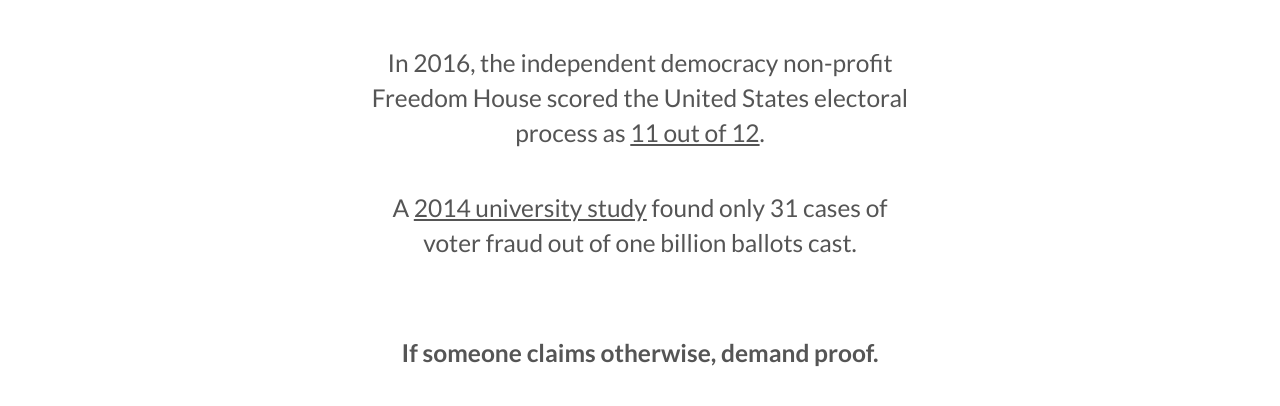
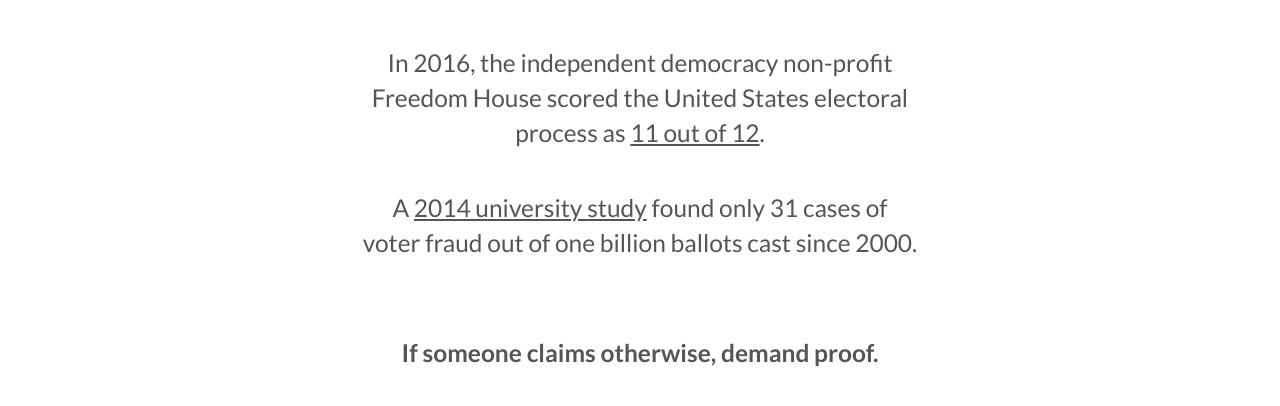
Before and after one commit to chrisalbon/istheelectionrigged.com, a website: page index.html in a window 1280 px wide. Shown: the part 630-1036 px from the top of the page. Drawn offline with nearby package versions, Linux system fonts and the light colour scheme.

Commit message:
added note from sarah baurledanzman

```diff
--- a/index.html
+++ b/index.html
@@ -61,7 +61,7 @@
                         </div>
                         <div class="row evidence">
                             <div class="col-lg-6 col-centered">
-                                <span class="skills" styl>A <a href="https://www.washingtonpost.com/news/wonk/wp/2014/08/06/a-comprehensive-investigation-of-voter-impersonation-finds-31-credible-incidents-out-of-one-billion-ballots-cast/?tid=a_inl">2014 university study</a> found only 31 cases of voter fraud out of one billion ballots cast.</span>
+                                <span class="skills" styl>A <a href="https://www.washingtonpost.com/news/wonk/wp/2014/08/06/a-comprehensive-investigation-of-voter-impersonation-finds-31-credible-incidents-out-of-one-billion-ballots-cast/?tid=a_inl">2014 university study</a> found only 31 cases of voter fraud out of one billion ballots cast since 2000.</span>
                             </div>
                         </div>
                         <hr class="star-light">
```
